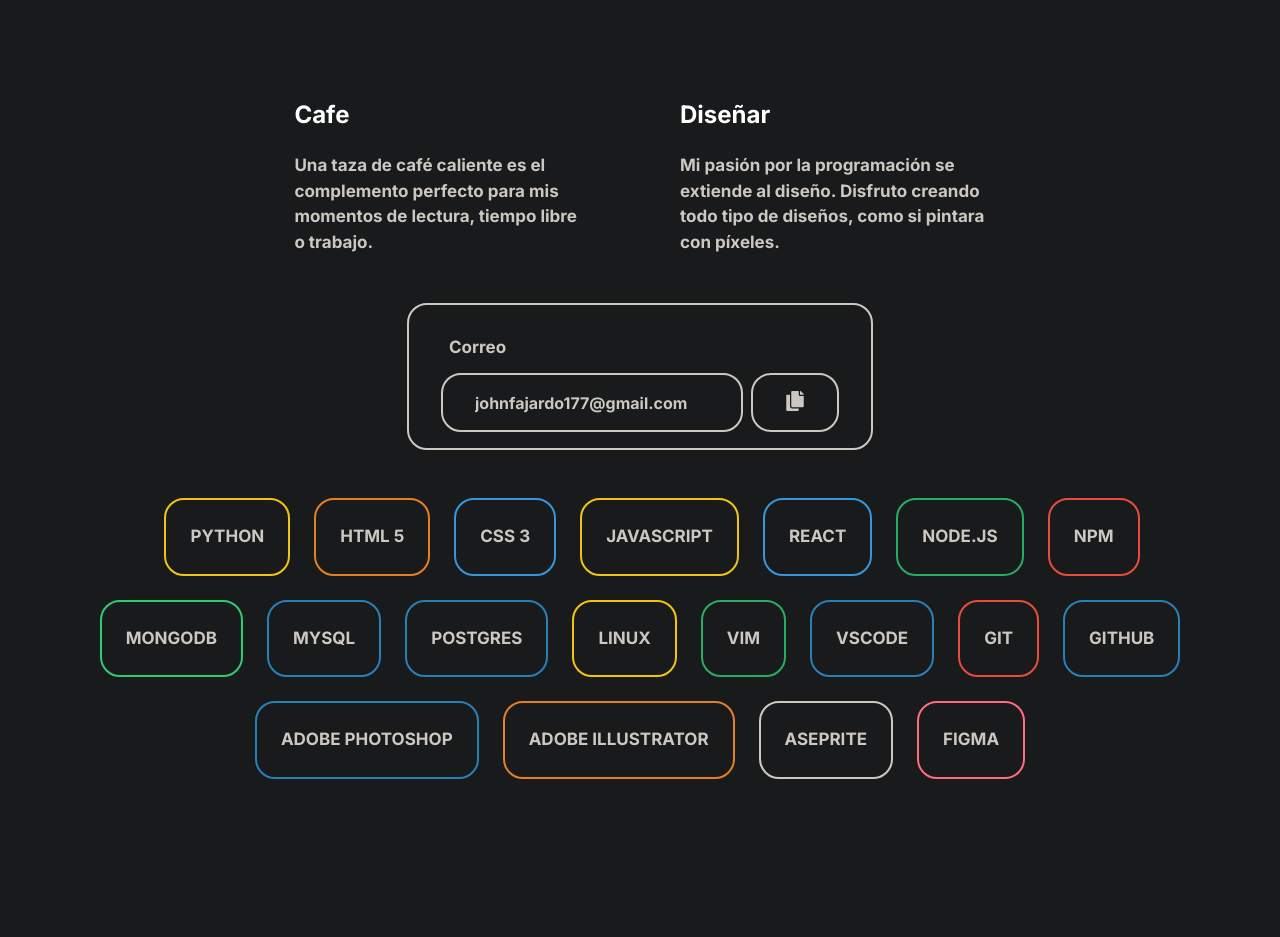
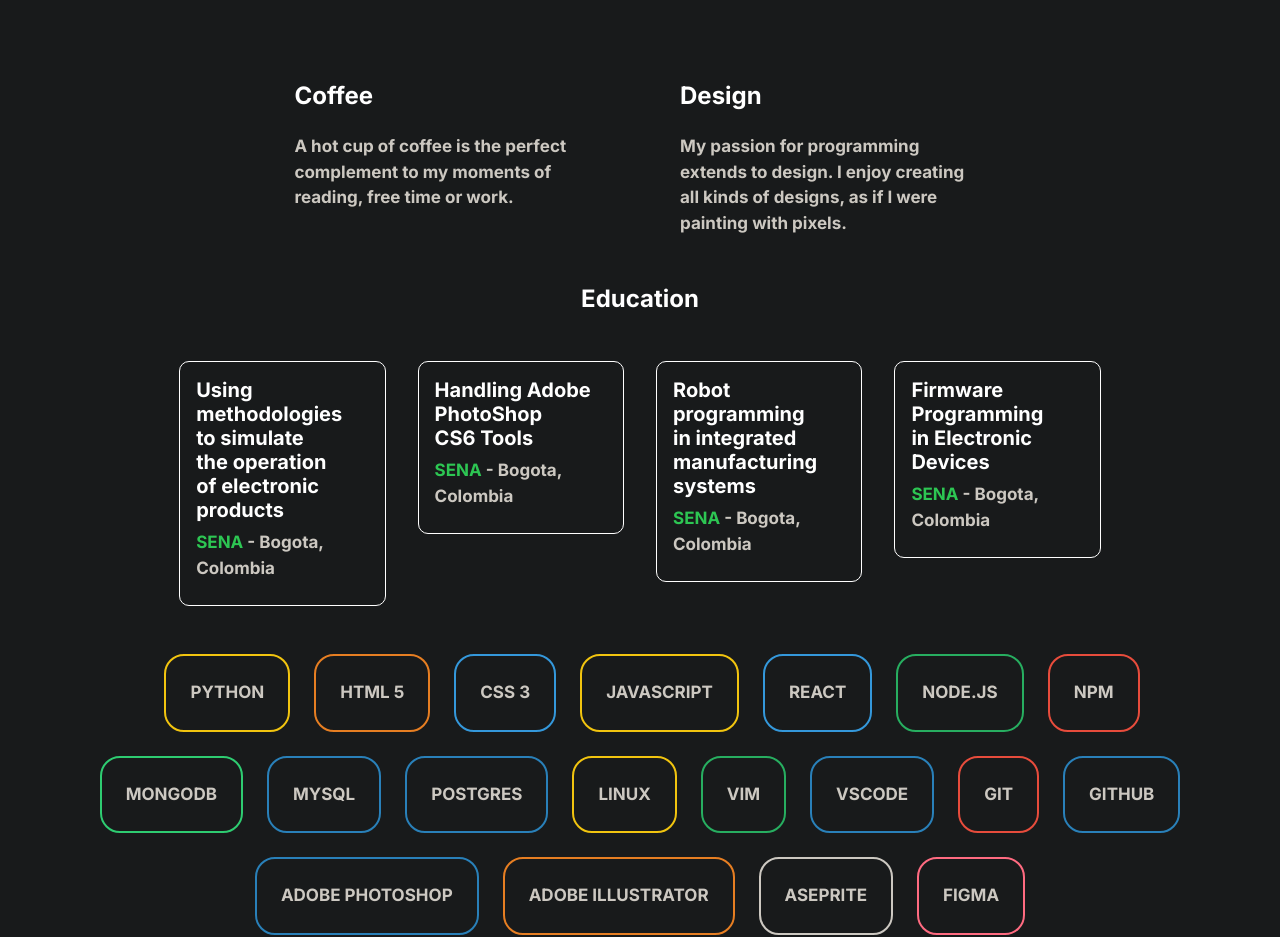
Before and after one commit to JohnFajardo-Dev/DevPortfolio, a React (Vite) app: page / in a window 1280 px wide. Shown: the part 1860-2797 px from the top of the page. Before the commit the page ends 2687 px from the top, so only its background shows below. Built offline with nearby package versions, Linux system fonts and the light colour scheme.

Commit message:
Add Education Section

```diff
--- a/package.json
+++ b/package.json
@@ -30,6 +30,6 @@
     "eslint-plugin-react": "^7.33.2",
     "eslint-plugin-react-hooks": "^4.6.0",
     "eslint-plugin-react-refresh": "^0.4.5",
-    "vite": "^5.4.5"
+    "vite": "^5.4.11"
   }
 }
--- a/src/components/LanguageSelector/LanguageSelector.jsx
+++ b/src/components/LanguageSelector/LanguageSelector.jsx
@@ -12,11 +12,11 @@
 
   return (
     <select className="selector" onChange={changeLanguage}>
+      <option className="options" value="en">
+        English
+      </option>
       <option className="options" value="es">
         Español
-      </option>
-      <option className="options" value="en">
-        English
       </option>
     </select>
   );
--- a/src/i18n.js
+++ b/src/i18n.js
@@ -14,8 +14,8 @@
 
 i18n.use(initReactI18next).init({
   resources,
-  lng: "es", // Idioma predeterminado
-  fallbackLng: "es",
+  lng: "en", // Idioma predeterminado
+  fallbackLng: "en",
   interpolation: {
     escapeValue: false,
   },
--- a/src/locales/en.json
+++ b/src/locales/en.json
@@ -2,7 +2,7 @@
     "home_nav":"Home",
     "works_nav":"Projects",
     "about_nav":"About me",
-    "greeting_home":"Hi, Im John!",
+    "greeting_home":"Hi, Im John Fajardo!",
     "aboutme_home":"Programmer and Web Developer passionate about design and opensource",
     "resume_btn_home":"See CV",
 
@@ -25,5 +25,10 @@
      "aboutme_three_title":"Coffee",
      "aboutme_three_description":"A hot cup of coffee is the perfect complement to my moments of reading, free time or work.",
      "aboutme_four_title":"Design",
-     "aboutme_four_description": "My passion for programming extends to design. I enjoy creating all kinds of designs, as if I were painting with pixels."
+     "aboutme_four_description": "My passion for programming extends to design. I enjoy creating all kinds of designs, as if I were painting with pixels.",
+
+    "education_one_title":"Using methodologies to simulate the operation of electronic products",
+    "education_two_title":"Handling Adobe PhotoShop CS6 Tools",
+    "education_three_title":"Robot programming in integrated manufacturing systems",
+    "education_four_title":"Firmware Programming in Electronic Devices"
 }
--- a/src/locales/es.json
+++ b/src/locales/es.json
@@ -2,7 +2,7 @@
     "home_nav":"Inicio",
     "works_nav":"Proyectos",
     "about_nav":"Acerca de mi",
-    "greeting_home":"Hola, Soy John!",
+    "greeting_home":"Hola, Soy John Fajardo!",
 
     "aboutme_home":"Programador y Desarrollador Web apasionado por el diseño y el código abierto",
 
@@ -29,5 +29,10 @@
     "aboutme_three_title":"Cafe",
     "aboutme_three_description":"Una taza de café caliente es el complemento perfecto para mis momentos de lectura, tiempo libre o trabajo. ",
     "aboutme_four_title":"Diseñar",
-    "aboutme_four_description":"Mi pasión por la programación se extiende al diseño. Disfruto creando todo tipo de diseños, como si pintara con píxeles."
+    "aboutme_four_description":"Mi pasión por la programación se extiende al diseño. Disfruto creando todo tipo de diseños, como si pintara con píxeles.",
+
+    "education_one_title":"Uso de Metodologias para la Simulacion del Funcionamiento de Productos Electronicos",
+    "education_two_title":"Manejo de las Herramientas de Adobe PhotoShop CS6",
+    "education_three_title":"Programacion de Robots en Sistemas de Manufactura Integrada",
+    "education_four_title":"Programacion de Firmware en Dispositivos Electronicos"
 }
--- a/src/pages/About/About.css
+++ b/src/pages/About/About.css
@@ -21,7 +21,7 @@
 
 .info-title{
     text-align: center;
-    padding: 3rem 0;
+    padding: 0 0 3rem 0;
     width: 80%;
     margin: auto;
 }
@@ -39,6 +39,45 @@
 .info-aboutme-sections article p{
     text-align: left;
 }
+
+/* EDUCATION ABOUTME */
+
+.education-aboutme{
+    width: 80%;
+    margin: auto;
+    padding: 3rem 0 0 0;
+}
+
+.education-title{
+    text-align: center;
+    padding: 0 0 3rem 0;
+    width: 80%;
+    margin: auto;
+}
+
+.education-aboutme-sections{
+    display: grid;
+    grid-template-columns: 1fr 1fr 1fr 1fr;
+    gap: 2rem;
+}
+
+.education-item{
+    border-radius: 10px;
+    height: min-content;
+    padding: 1rem;
+    border: 1px solid var(--clean-txt-color);
+}
+
+.education-item h2{
+    text-align: left;
+    font-size: 20px;
+}
+.education-item p{
+    padding: 0.5rem 0;
+    text-align: left;
+    color: #2dc653;
+}
+
 
 @media (min-width: 900px){
     .about{
@@ -84,6 +123,47 @@
     .info-aboutme-sections article p{
         text-align: center;
     }
+
+/* EDUCATION ABOUTME */
+
+.education-aboutme{
+    width: 90%;
+    margin: auto;
+    padding: 3rem 0;
+}
+
+.education-title{
+    text-align: center;
+    padding: 3rem 0;
+    width: 80%;
+    margin: auto;
+}
+
+.education-aboutme-sections{
+    display: grid;
+    grid-template-columns: 1fr;
+    gap: 2rem;
+}
+
+.education-item{
+    border-radius: 10px;
+    height: min-content;
+    padding: 1rem;
+    border: 1px solid var(--clean-txt-color);
+}
+
+.education-item h2{
+    text-align: left;
+    font-size: 20px;
+}
+.education-item p{
+    padding: 0.5rem 0;
+    text-align: left;
+    color: #2dc653;
+}
+
+
+
 }
 
 .about-txt h1{
--- a/src/pages/About/About.jsx
+++ b/src/pages/About/About.jsx
@@ -28,7 +28,40 @@
           </article>
         </section>
       </section>
-      <EmailCopy />
+      <section className="education-aboutme">
+        <h2 className="education-title">Education</h2>
+        <section className="education-aboutme-sections">
+          <article className="education-item">
+            <h2>{t("education_one_title")}</h2>
+            <p>
+              SENA<span> - </span>
+              <span>Bogota, Colombia</span>
+            </p>
+          </article>
+          <article className="education-item">
+            <h2>{t("education_two_title")}</h2>
+            <p>
+              SENA<span> - </span>
+              <span>Bogota, Colombia</span>
+            </p>
+          </article>
+          <article className="education-item">
+            <h2>{t("education_three_title")}</h2>
+            <p>
+              SENA<span> - </span>
+              <span>Bogota, Colombia</span>
+            </p>
+          </article>
+          <article className="education-item">
+            <h2>{t("education_four_title")}</h2>
+            <p>
+              SENA<span> - </span>
+              <span>Bogota, Colombia</span>
+            </p>
+          </article>
+        </section>
+      </section>
+
       <section className="skills">
         <h1></h1>
         <Skill title="PYTHON" color="yellow" />
@@ -51,6 +84,7 @@
         <Skill title="ASEPRITE" />
         <Skill title="FIGMA" color="pink" />
       </section>
+      <EmailCopy />
     </section>
   );
 }
```
Also changed, not shown: 1 other file (tests, documents, lock files or other folders).
